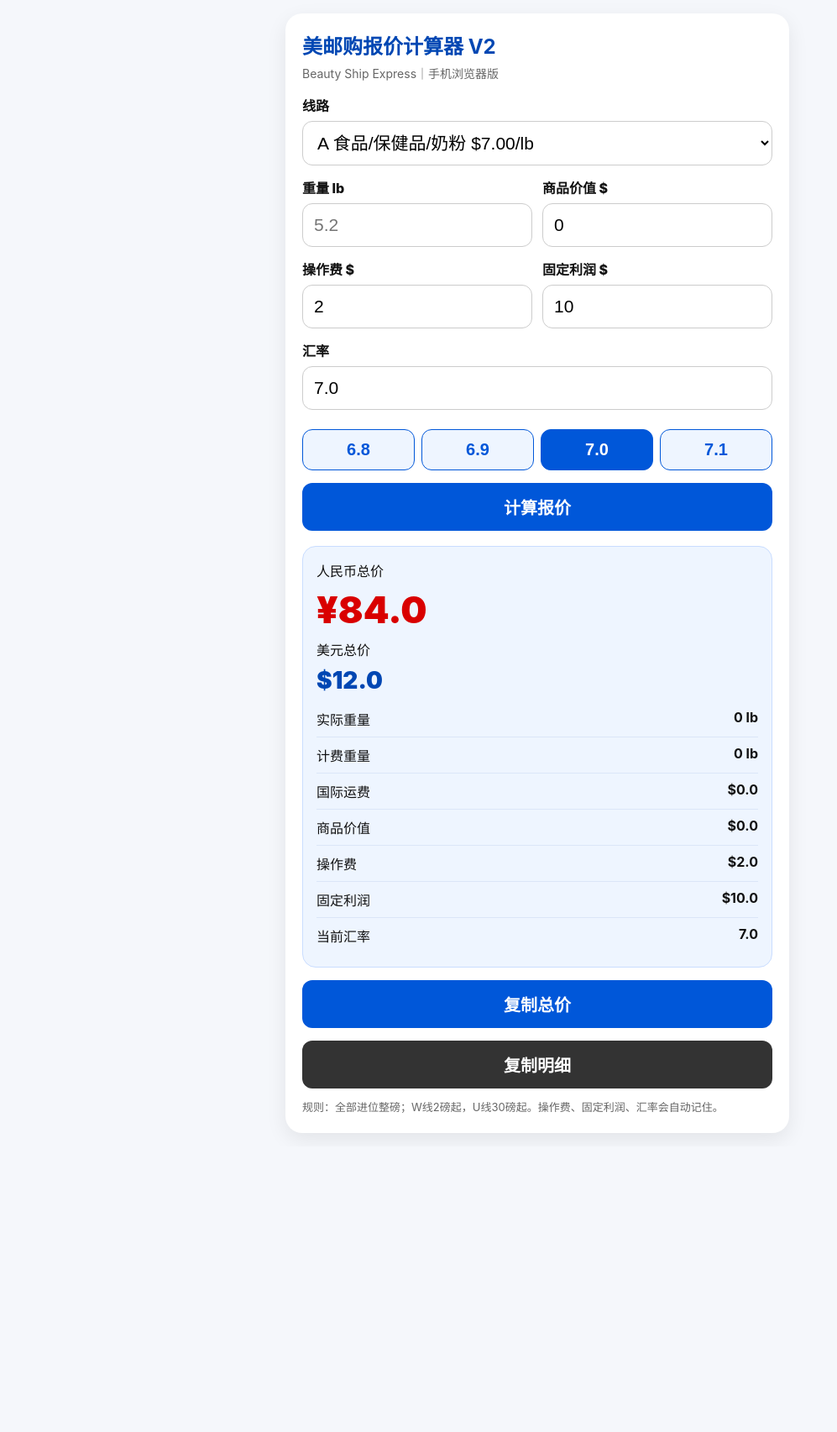
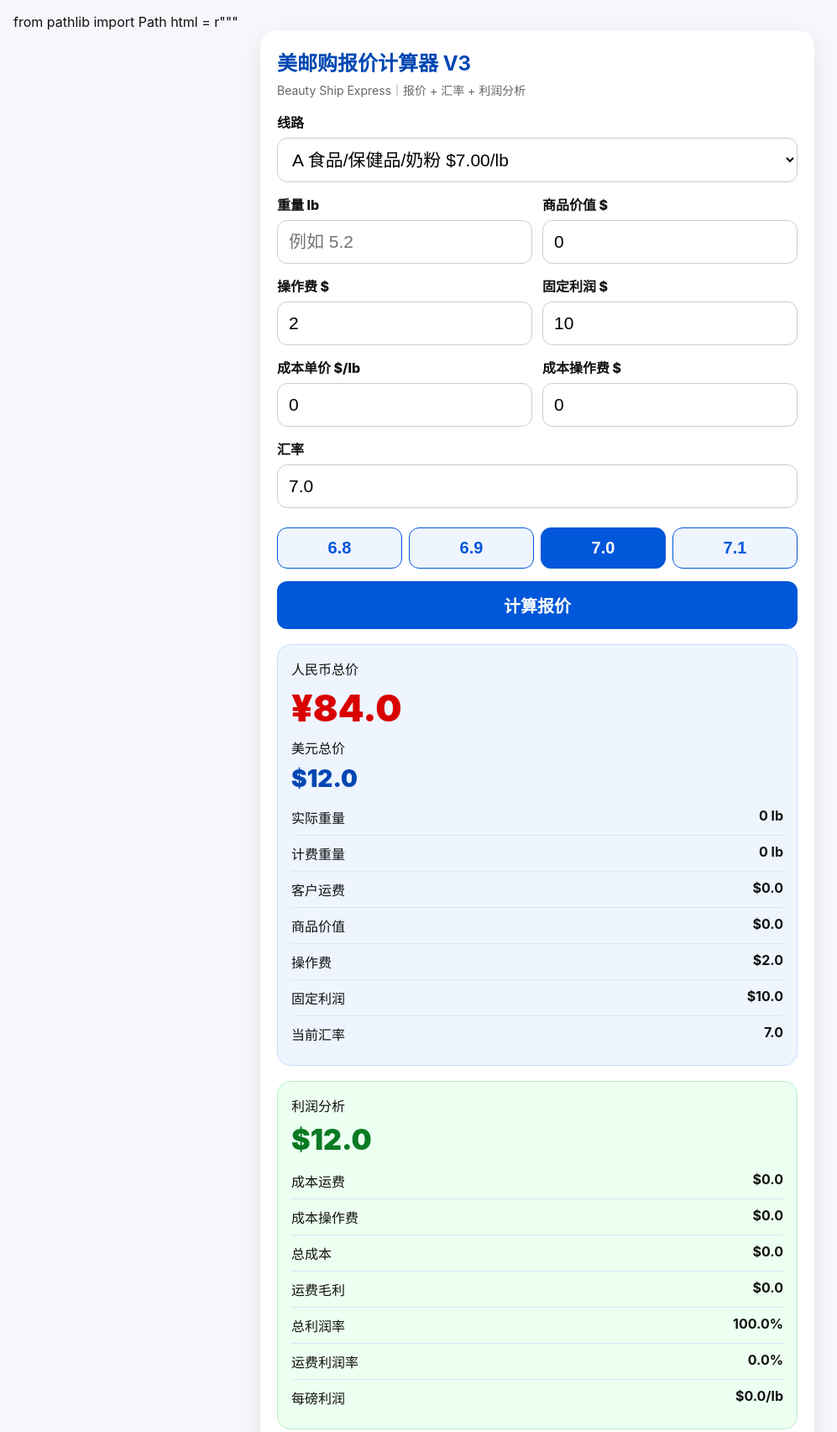
Before and after one commit to mih900108-droid/beautyship-quote, a plain HTML site: page index.html in a window 1280 px wide. Shown: the top 1705 px of the page at 84% size, without its empty margins (0-997 px from the left). Before the commit the page ends 1365 px from the top, so only its background shows below. Drawn offline with Linux system fonts and the light colour scheme.

Commit message:
Update index.html

```diff
--- a/index.html
+++ b/index.html
@@ -1,55 +1,35 @@
-<!DOCTYPE html>
+from pathlib import Path
+
+html = r"""<!DOCTYPE html>
 <html lang="zh-CN">
 <head>
 <meta charset="UTF-8">
 <meta name="viewport" content="width=device-width, initial-scale=1.0">
-<title>美邮购报价计算器 V2</title>
+<title>美邮购报价计算器 V3</title>
 <style>
-body{
-  font-family:-apple-system,BlinkMacSystemFont,"Segoe UI",Arial,sans-serif;
-  margin:0;padding:16px;background:#f5f7fb;color:#111;
-}
-.card{
-  max-width:560px;margin:auto;background:#fff;border-radius:20px;
-  padding:20px;box-shadow:0 8px 24px rgba(0,0,0,.08);
-}
-h1{font-size:24px;margin:0 0 6px;color:#0047b3}
-.sub{font-size:14px;color:#666;margin-bottom:16px}
+body{font-family:-apple-system,BlinkMacSystemFont,"Segoe UI",Arial,sans-serif;margin:0;padding:16px;background:#f5f7fb;color:#111}
+.card{max-width:620px;margin:auto;background:#fff;border-radius:20px;padding:20px;box-shadow:0 8px 24px rgba(0,0,0,.08)}
+h1{font-size:24px;margin:0 0 6px;color:#0047b3}.sub{font-size:14px;color:#666;margin-bottom:16px}
 label{display:block;font-weight:800;margin-top:14px;margin-bottom:7px}
-select,input{
-  width:100%;box-sizing:border-box;font-size:21px;padding:13px;
-  border:1px solid #ccc;border-radius:12px;background:#fff;
-}
+select,input{width:100%;box-sizing:border-box;font-size:21px;padding:13px;border:1px solid #ccc;border-radius:12px;background:#fff}
 .grid{display:grid;grid-template-columns:1fr 1fr;gap:12px}
 .rateGrid{display:grid;grid-template-columns:repeat(4,1fr);gap:8px;margin-top:8px}
-.rateBtn{
-  font-size:20px;padding:12px;border-radius:12px;border:1px solid #0057d9;
-  background:#eef5ff;color:#0057d9;font-weight:900;
-}
+.rateBtn{font-size:20px;padding:12px;border-radius:12px;border:1px solid #0057d9;background:#eef5ff;color:#0057d9;font-weight:900}
 .rateBtn.active{background:#0057d9;color:white}
-button{
-  width:100%;margin-top:15px;font-size:20px;padding:14px;border:0;
-  border-radius:12px;background:#0057d9;color:white;font-weight:900;
-}
-.secondary{background:#333}
-.result{
-  margin-top:18px;padding:16px;border-radius:16px;
-  background:#eef5ff;border:1px solid #c9ddff;
-}
-.big{font-size:44px;font-weight:900;color:#d90000;margin:8px 0}
-.usd{font-size:28px;font-weight:900;color:#0047b3;margin:8px 0}
-.row{
-  display:flex;justify-content:space-between;border-bottom:1px solid #dbe6f8;
-  padding:9px 0;font-size:16px;gap:10px;
-}
-.row:last-child{border-bottom:0}
-.note{font-size:13px;color:#666;margin-top:13px;line-height:1.5}
+button{width:100%;margin-top:15px;font-size:20px;padding:14px;border:0;border-radius:12px;background:#0057d9;color:white;font-weight:900}
+.secondary{background:#333}.green{background:#078a2b}
+.result{margin-top:18px;padding:16px;border-radius:16px;background:#eef5ff;border:1px solid #c9ddff}
+.profitBox{background:#ecfff1;border-color:#b9edc5}
+.big{font-size:44px;font-weight:900;color:#d90000;margin:8px 0}.usd{font-size:28px;font-weight:900;color:#0047b3;margin:8px 0}
+.profit{font-size:34px;font-weight:900;color:#0a7a22;margin:8px 0}.loss{color:#d90000!important}
+.row{display:flex;justify-content:space-between;border-bottom:1px solid #dbe6f8;padding:9px 0;font-size:16px;gap:10px}
+.row:last-child{border-bottom:0}.note{font-size:13px;color:#666;margin-top:13px;line-height:1.5}
 </style>
 </head>
 <body>
 <div class="card">
-  <h1>美邮购报价计算器 V2</h1>
-  <div class="sub">Beauty Ship Express｜手机浏览器版</div>
+<h1>美邮购报价计算器 V3</h1>
+<div class="sub">Beauty Ship Express｜报价 + 汇率 + 利润分析</div>
 
 <label>线路</label>
 <select id="line" onchange="calc()">
@@ -65,30 +45,22 @@ button{
 </select>
 
 <div class="grid">
-    <div>
-      <label>重量 lb</label>
-      <input id="weight" type="number" inputmode="decimal" step="0.1" placeholder="5.2" oninput="calc()">
-    </div>
-    <div>
-      <label>商品价值 $</label>
-      <input id="value" type="number" inputmode="decimal" step="0.01" value="0" oninput="calc()">
-    </div>
+<div><label>重量 lb</label><input id="weight" type="number" inputmode="decimal" step="0.1" placeholder="例如 5.2" oninput="calc()"></div>
+<div><label>商品价值 $</label><input id="value" type="number" inputmode="decimal" step="0.01" value="0" oninput="calc()"></div>
 </div>
 
 <div class="grid">
-    <div>
-      <label>操作费 $</label>
-      <input id="fee" type="number" inputmode="decimal" step="0.01" value="2" oninput="calc()">
+<div><label>操作费 $</label><input id="fee" type="number" inputmode="decimal" step="0.01" value="2" oninput="calc()"></div>
+<div><label>固定利润 $</label><input id="profit" type="number" inputmode="decimal" step="0.01" value="10" oninput="calc()"></div>
 </div>
-    <div>
-      <label>固定利润 $</label>
-      <input id="profit" type="number" inputmode="decimal" step="0.01" value="10" oninput="calc()">
-    </div>
+
+<div class="grid">
+<div><label>成本单价 $/lb</label><input id="costRate" type="number" inputmode="decimal" step="0.01" value="0" placeholder="例如 4.5" oninput="calc()"></div>
+<div><label>成本操作费 $</label><input id="costFee" type="number" inputmode="decimal" step="0.01" value="0" placeholder="可不填" oninput="calc()"></div>
 </div>
 
 <label>汇率</label>
 <input id="ex" type="number" inputmode="decimal" step="0.1" value="7.0" oninput="manualRate()">
-
 <div class="rateGrid">
 <button class="rateBtn" type="button" onclick="setRate(6.8)">6.8</button>
 <button class="rateBtn" type="button" onclick="setRate(6.9)">6.9</button>
@@ -99,137 +71,116 @@ button{
 <button onclick="calc()">计算报价</button>
 
 <div class="result">
-    <div>人民币总价</div>
-    <div class="big" id="rmb">¥0.0</div>
-    <div>美元总价</div>
-    <div class="usd" id="usd">$0.0</div>
-
+<div>人民币总价</div><div class="big" id="rmb">¥0.0</div>
+<div>美元总价</div><div class="usd" id="usd">$0.0</div>
 <div class="row"><span>实际重量</span><strong id="actual">0 lb</strong></div>
 <div class="row"><span>计费重量</span><strong id="bill">0 lb</strong></div>
-    <div class="row"><span>国际运费</span><strong id="ship">$0.0</strong></div>
+<div class="row"><span>客户运费</span><strong id="ship">$0.0</strong></div>
 <div class="row"><span>商品价值</span><strong id="valueOut">$0.0</strong></div>
 <div class="row"><span>操作费</span><strong id="feeOut">$0.0</strong></div>
 <div class="row"><span>固定利润</span><strong id="profitOut">$0.0</strong></div>
 <div class="row"><span>当前汇率</span><strong id="exOut">7.0</strong></div>
 </div>
 
+<div class="result profitBox">
+<div>利润分析</div><div class="profit" id="totalProfit">$0.0</div>
+<div class="row"><span>成本运费</span><strong id="costShip">$0.0</strong></div>
+<div class="row"><span>成本操作费</span><strong id="costFeeOut">$0.0</strong></div>
+<div class="row"><span>总成本</span><strong id="totalCost">$0.0</strong></div>
+<div class="row"><span>运费毛利</span><strong id="shipProfit">$0.0</strong></div>
+<div class="row"><span>总利润率</span><strong id="margin">0.0%</strong></div>
+<div class="row"><span>运费利润率</span><strong id="shipMargin">0.0%</strong></div>
+<div class="row"><span>每磅利润</span><strong id="profitPerLb">$0.0/lb</strong></div>
+</div>
+
 <button onclick="copyTotal()">复制总价</button>
 <button class="secondary" onclick="copyDetail()">复制明细</button>
+<button class="green" onclick="copyProfit()">复制利润分析</button>
 
 <div class="note">
-    规则：全部进位整磅；W线2磅起，U线30磅起。操作费、固定利润、汇率会自动记住。
+规则：全部进位整磅；W线2磅起，U线30磅起。操作费、固定利润、汇率、成本会自动记住。<br>
+利润公式：总利润 = 客户运费 + 操作费 + 固定利润 - 成本运费 - 成本操作费。
 </div>
 </div>
 
 <script>
 const lines={
-  A:["A 食品/保健品/奶粉",7,1],
-  B:["B 普货/日用品/衣服",7,1],
-  C:["C 二线护肤/鞋子/衣服/饰品",9,1],
-  C1:["C1 二线包包",12,1],
-  D:["D 液体水奶",6,1],
-  E:["E 普通鞋类",7.5,1],
-  H:["H 电子产品/胃药",9.5,1],
-  W:["W 普通手表",10,2],
-  U:["U 回国行李",7.5,30]
+A:["A 食品/保健品/奶粉",7,1],B:["B 普货/日用品/衣服",7,1],C:["C 二线护肤/鞋子/衣服/饰品",9,1],
+C1:["C1 二线包包",12,1],D:["D 液体水奶",6,1],E:["E 普通鞋类",7.5,1],
+H:["H 电子产品/胃药",9.5,1],W:["W 普通手表",10,2],U:["U 回国行李",7.5,30]
 };
-
 function n(id){return parseFloat(document.getElementById(id).value)||0}
 function usd1(x){return "$"+Number(x||0).toFixed(1)}
 function rmb1(x){return "¥"+Number(x||0).toFixed(1)}
 function ex1(x){return Number(x||0).toFixed(1)}
-
+function pct(x){return Number(x||0).toFixed(1)+"%"}
 function getData(){
-  let key=document.getElementById("line").value;
-  let line=lines[key];
-  let weight=n("weight");
-  let value=n("value");
-  let fee=n("fee");
-  let profit=n("profit");
-  let ex=n("ex");
+let key=document.getElementById("line").value, line=lines[key];
+let weight=n("weight"), value=n("value"), fee=n("fee"), fixedProfit=n("profit"), costRate=n("costRate"), costFee=n("costFee"), ex=n("ex");
 let bill=weight>0?Math.max(Math.ceil(weight),line[2]):0;
-  let ship=bill*line[1];
-  let totalUsd=ship+value+fee+profit;
-  let totalRmb=totalUsd*ex;
-  return {key,name:line[0],rate:line[1],weight,value,fee,profit,ex,bill,ship,totalUsd,totalRmb};
+let sellRate=line[1], sellShip=bill*sellRate, totalUsd=sellShip+value+fee+fixedProfit, totalRmb=totalUsd*ex;
+let costShip=bill*costRate, totalCost=costShip+costFee, shipProfit=sellShip-costShip;
+let totalProfit=sellShip+fee+fixedProfit-totalCost;
+let margin=totalUsd>0?totalProfit/totalUsd*100:0, shipMargin=sellShip>0?shipProfit/sellShip*100:0, profitPerLb=bill>0?totalProfit/bill:0;
+return {key,name:line[0],sellRate,weight,value,fee,fixedProfit,costRate,costFee,ex,bill,sellShip,totalUsd,totalRmb,costShip,totalCost,shipProfit,totalProfit,margin,shipMargin,profitPerLb};
 }
-
 function updateRateButtons(){
 let current=ex1(n("ex"));
-  document.querySelectorAll(".rateBtn").forEach(btn=>{
-    btn.classList.toggle("active", ex1(parseFloat(btn.innerText))===current);
-  });
+document.querySelectorAll(".rateBtn").forEach(btn=>btn.classList.toggle("active", ex1(parseFloat(btn.innerText))===current));
 }
-
-function setRate(v){
-  document.getElementById("ex").value=ex1(v);
-  calc();
-}
-
-function manualRate(){
-  let v=n("ex");
-  document.getElementById("ex").value=ex1(v);
-  calc();
-}
-
+function setRate(v){document.getElementById("ex").value=ex1(v);calc()}
+function manualRate(){document.getElementById("ex").value=ex1(n("ex"));calc()}
 function calc(){
 let d=getData();
-
-  localStorage.setItem("beauty_fee_v2",d.fee);
-  localStorage.setItem("beauty_profit_v2",d.profit);
-  localStorage.setItem("beauty_ex_v2",ex1(d.ex));
-
-  document.getElementById("rmb").innerText=rmb1(d.totalRmb);
-  document.getElementById("usd").innerText=usd1(d.totalUsd);
-  document.getElementById("actual").innerText=d.weight+" lb";
-  document.getElementById("bill").innerText=d.bill+" lb";
-  document.getElementById("ship").innerText=usd1(d.ship);
-  document.getElementById("valueOut").innerText=usd1(d.value);
-  document.getElementById("feeOut").innerText=usd1(d.fee);
-  document.getElementById("profitOut").innerText=usd1(d.profit);
-  document.getElementById("exOut").innerText=ex1(d.ex);
-
-  updateRateButtons();
-  return d;
+localStorage.setItem("beauty_fee_v3",d.fee);localStorage.setItem("beauty_profit_v3",d.fixedProfit);localStorage.setItem("beauty_ex_v3",ex1(d.ex));
+localStorage.setItem("beauty_costRate_v3",d.costRate);localStorage.setItem("beauty_costFee_v3",d.costFee);
+document.getElementById("rmb").innerText=rmb1(d.totalRmb);document.getElementById("usd").innerText=usd1(d.totalUsd);
+document.getElementById("actual").innerText=d.weight+" lb";document.getElementById("bill").innerText=d.bill+" lb";document.getElementById("ship").innerText=usd1(d.sellShip);
+document.getElementById("valueOut").innerText=usd1(d.value);document.getElementById("feeOut").innerText=usd1(d.fee);document.getElementById("profitOut").innerText=usd1(d.fixedProfit);document.getElementById("exOut").innerText=ex1(d.ex);
+document.getElementById("totalProfit").innerText=usd1(d.totalProfit);document.getElementById("totalProfit").classList.toggle("loss", d.totalProfit<0);
+document.getElementById("costShip").innerText=usd1(d.costShip);document.getElementById("costFeeOut").innerText=usd1(d.costFee);document.getElementById("totalCost").innerText=usd1(d.totalCost);
+document.getElementById("shipProfit").innerText=usd1(d.shipProfit);document.getElementById("margin").innerText=pct(d.margin);document.getElementById("shipMargin").innerText=pct(d.shipMargin);document.getElementById("profitPerLb").innerText=usd1(d.profitPerLb)+"/lb";
+updateRateButtons();return d;
 }
-
-function copyText(t){
-  if(navigator.clipboard&&navigator.clipboard.writeText){
-    navigator.clipboard.writeText(t).then(()=>alert("已复制"));
-  }else{
-    prompt("复制以下内容：",t);
-  }
-}
-
-function copyTotal(){
-  let d=calc();
-  copyText(rmb1(d.totalRmb));
-}
-
-function copyDetail(){
-  let d=calc();
-  let text=`Beauty Ship Express 美邮购
+function copyText(t){if(navigator.clipboard&&navigator.clipboard.writeText){navigator.clipboard.writeText(t).then(()=>alert("已复制"))}else{prompt("复制以下内容：",t)}}
+function copyTotal(){let d=calc();copyText(rmb1(d.totalRmb))}
+function copyDetail(){let d=calc();copyText(`Beauty Ship Express 美邮购
 线路：${d.name}
 实际重量：${d.weight} lb
 计费重量：${d.bill} lb
 
-国际运费：${usd1(d.ship)}
+国际运费：${usd1(d.sellShip)}
 商品价值：${usd1(d.value)}
 操作费：${usd1(d.fee)}
-服务费：${usd1(d.profit)}
+服务费：${usd1(d.fixedProfit)}
 
 美元总价：${usd1(d.totalUsd)}
 汇率：${ex1(d.ex)}
-人民币应付：${rmb1(d.totalRmb)}`;
-  copyText(text);
-}
+人民币应付：${rmb1(d.totalRmb)}`)}
+function copyProfit(){let d=calc();copyText(`内部利润分析
+线路：${d.name}
+计费重量：${d.bill} lb
 
+客户运费：${usd1(d.sellShip)}
+成本运费：${usd1(d.costShip)}
+成本操作费：${usd1(d.costFee)}
+
+总利润：${usd1(d.totalProfit)}
+总利润率：${pct(d.margin)}
+运费利润率：${pct(d.shipMargin)}
+每磅利润：${usd1(d.profitPerLb)}/lb`)}
 window.onload=function(){
-  if(localStorage.getItem("beauty_fee_v2"))document.getElementById("fee").value=localStorage.getItem("beauty_fee_v2");
-  if(localStorage.getItem("beauty_profit_v2"))document.getElementById("profit").value=localStorage.getItem("beauty_profit_v2");
-  if(localStorage.getItem("beauty_ex_v2"))document.getElementById("ex").value=localStorage.getItem("beauty_ex_v2");
+if(localStorage.getItem("beauty_fee_v3"))document.getElementById("fee").value=localStorage.getItem("beauty_fee_v3");
+if(localStorage.getItem("beauty_profit_v3"))document.getElementById("profit").value=localStorage.getItem("beauty_profit_v3");
+if(localStorage.getItem("beauty_ex_v3"))document.getElementById("ex").value=localStorage.getItem("beauty_ex_v3");
+if(localStorage.getItem("beauty_costRate_v3"))document.getElementById("costRate").value=localStorage.getItem("beauty_costRate_v3");
+if(localStorage.getItem("beauty_costFee_v3"))document.getElementById("costFee").value=localStorage.getItem("beauty_costFee_v3");
 calc();
 }
 </script>
 </body>
-</html>
+</html>"""
+
+path = Path("/mnt/data/index.html")
+path.write_text(html, encoding="utf-8")
+print(path)
```
Lines whose indentation alone changed are shown as unchanged.
